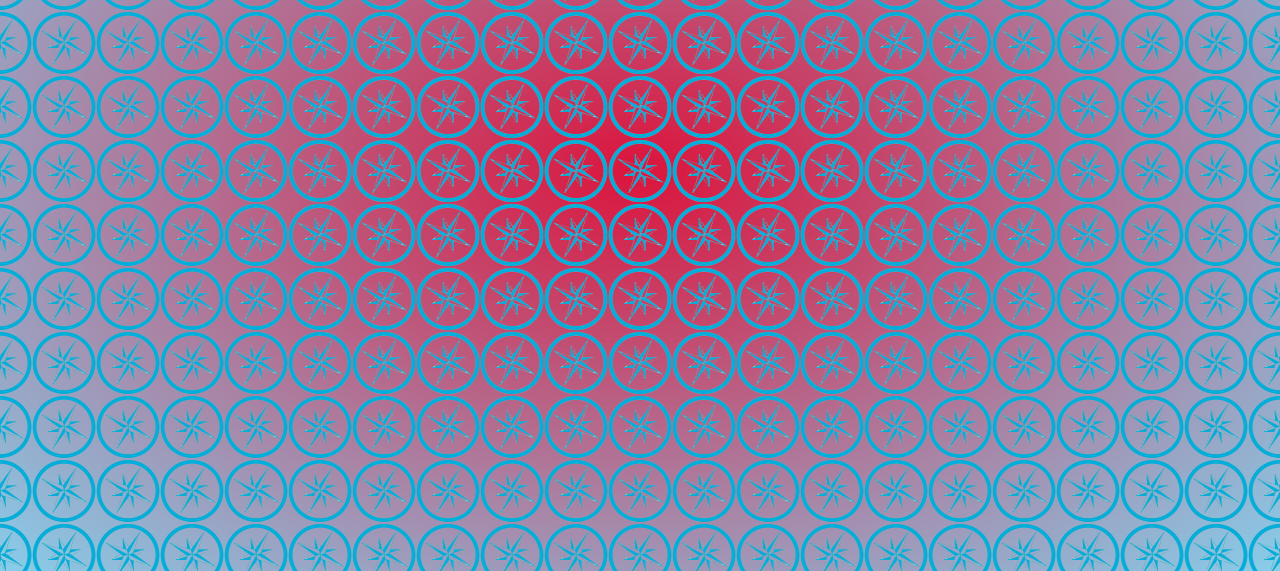
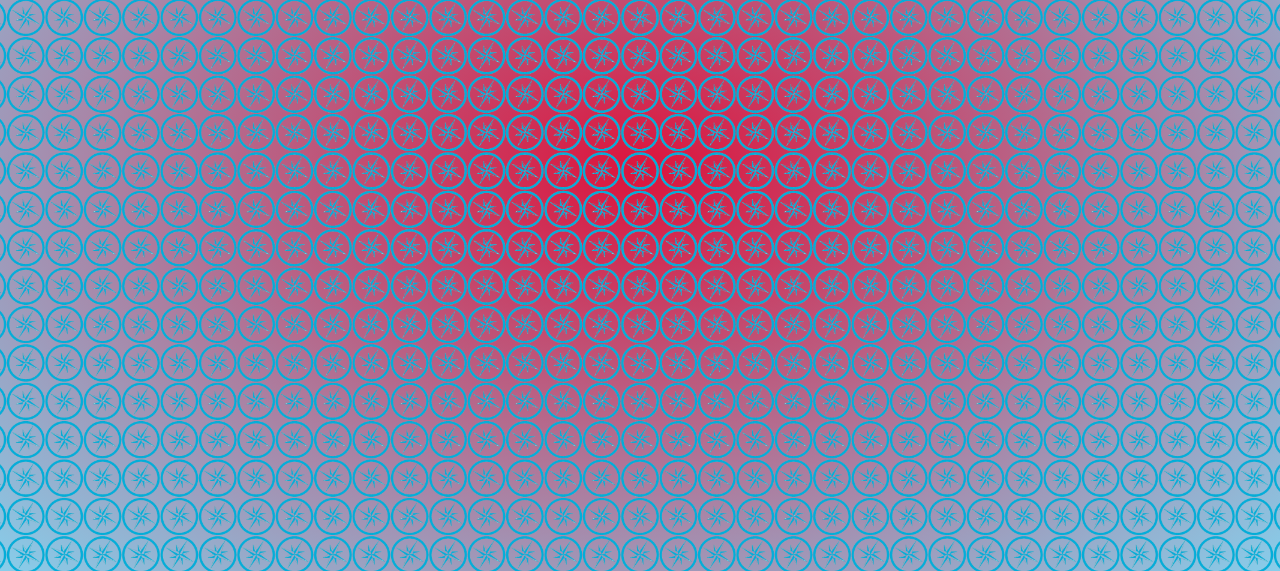
Before and after one commit to huming3272/navigation-website, a plain HTML site: page index.html in a window 1280 px wide. Shown: the part 229-800 px from the top of the page. Drawn offline with nearby package versions, Linux system fonts and the light colour scheme.

Commit message:
修改背景

```diff
--- a/style.css
+++ b/style.css
@@ -6,7 +6,7 @@
 body{
     height: 100vh;
     width: 100vw;
-    background:  repeat center center/5% url('./images/nav.png'),
+    background:  repeat center center/3% url('./images/nav.png'),
     content-box radial-gradient(crimson, skyblue);
 
 }
```
